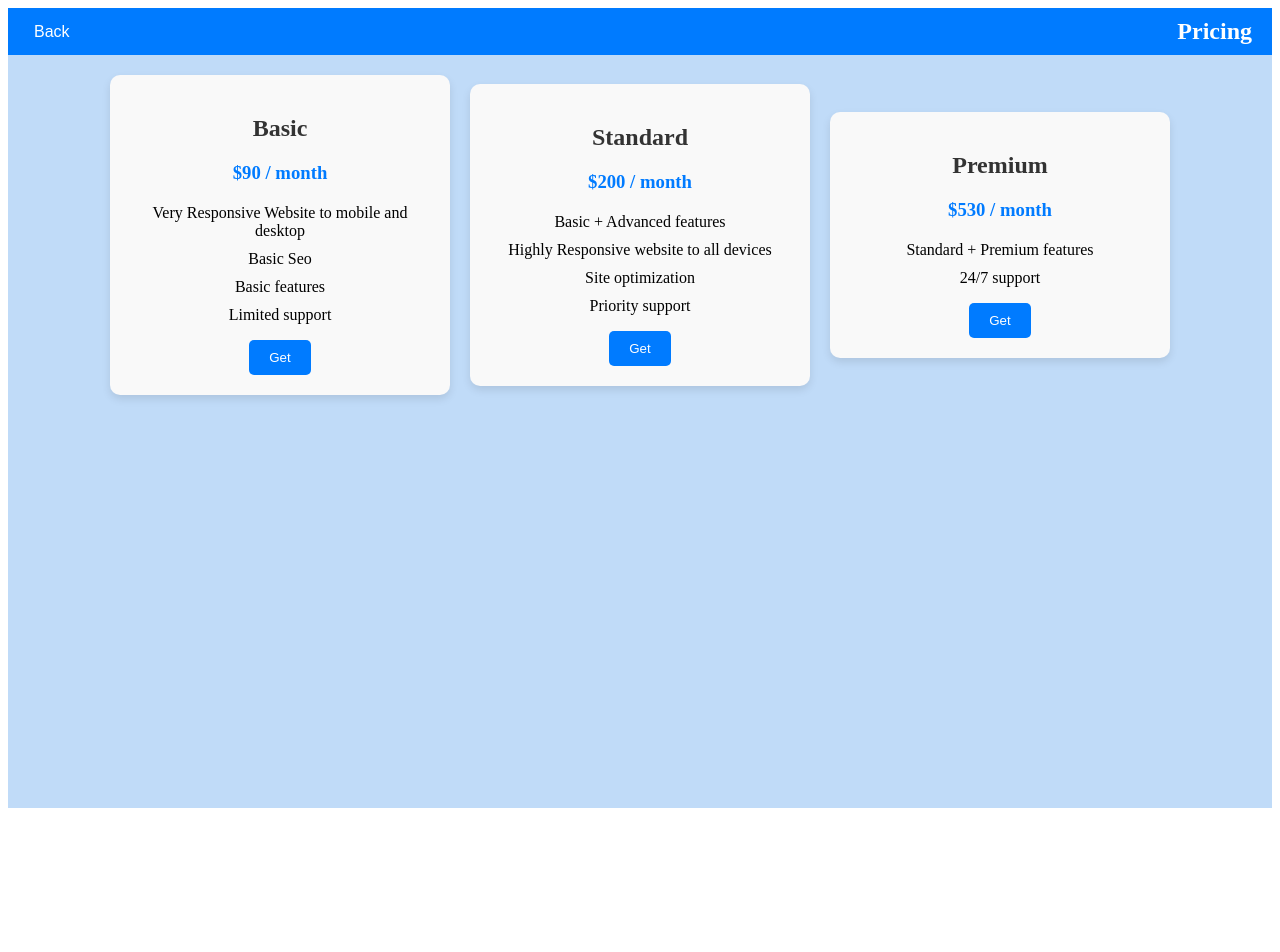
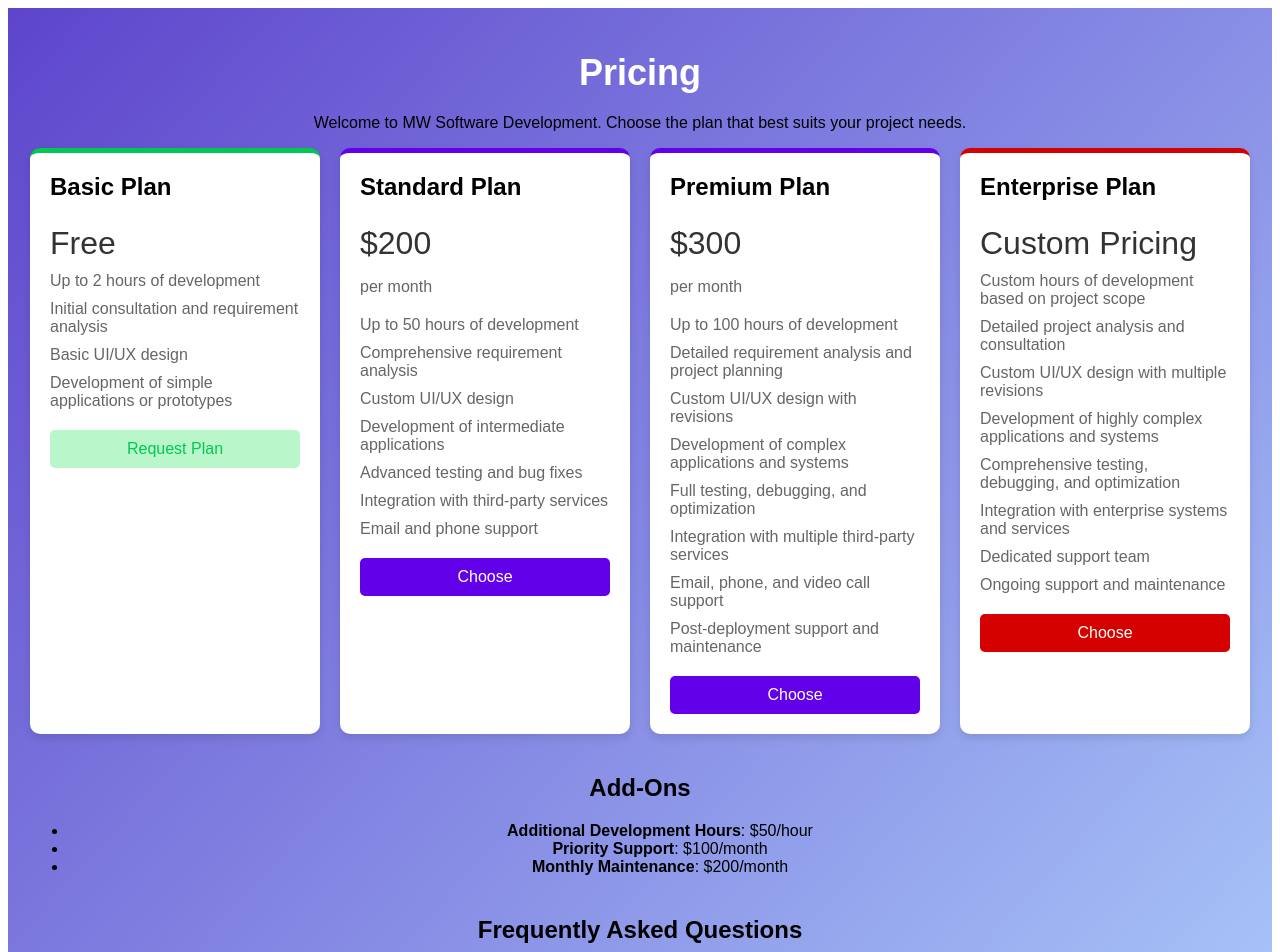
Before and after one commit to amuybar/portfolio-, a React (Create React App) app: page /pricing in a window 1280 px wide. Shown: the top 952 px of the page. Before the commit the page ends 816 px from the top, so only its background shows below. Built offline with nearby package versions, Linux system fonts and the light colour scheme.

Commit message:
Worked on Pricing and project pages

```diff
--- a/src/components/Projects.js
+++ b/src/components/Projects.js
@@ -1,7 +1,13 @@
 import React from 'react'
 import '../styles/Project.css';
+import { useNavigate } from 'react-router-dom';
 
 function Projects() {
+  const navigate=useNavigate();
+
+  const handleNavigate = () => {
+    navigate('/project')
+  };
   return (
     <section class="projects">
     <h2>See My Work in Action</h2>
@@ -22,7 +28,7 @@
         </a>
       </div>
       </div>
-    <a href="portfolio.html" class="view-all-button">View All Projects</a>
+    <button onClick={handleNavigate} class="view-all-button">View All Projects</button>
   </section>
   )
 }
--- a/src/index.js
+++ b/src/index.js
@@ -5,6 +5,7 @@
 
 import PricingPage from './otherpages/Pricing';
 import RequestPage from './otherpages/Send_request';
+import ProjectsPage from './otherpages/ProjectsPage';
 
 const Index = () => {
   return (
@@ -13,6 +14,7 @@
         <Route exact path="/" element={<App/>} />
         <Route exact path="/pricing" element={<PricingPage/>} />
         <Route path="/send-request" element={<RequestPage/>} />
+        <Route path='project' element={<ProjectsPage/>}/>
         <Route path="*" element={<h1>Page not found</h1>} />
       </Routes>
     </Router>
--- a/src/otherpages/Pricing.js
+++ b/src/otherpages/Pricing.js
@@ -1,65 +1,120 @@
-import React, { useState } from 'react';
-import '../styles/pricing.css'; // Make sure this path is correct
+import React from 'react';
+import '../styles/pricing.css';
 import { useNavigate } from 'react-router-dom';
 
 const PricingPage = () => {
-  const navigate=useNavigate();
+  const navigate = useNavigate();
 
   const handleGetButtonClick = () => {
-  navigate('/send-request')
+    navigate('/send-request')
   };
 
 
 
-  const handleBack = () => {
-    navigate('/');
-  };
-
-  // Sample data for each pricing tier
-  const pricingData = [
-    {
-      tier: 'Basic',
-      price: '$90',
-      services: ['Very Responsive Website to mobile and desktop','Basic Seo','Basic features', 'Limited support'],
-    },
-    {
-      tier: 'Standard',
-      price: '$200',
-      services: ['Basic + Advanced features', 'Highly Responsive website to all devices','Site optimization','Priority support'],
-    },
-    {
-      tier: 'Premium',
-      price: '$530',
-      services: ['Standard + Premium features', '24/7 support'],
-    },
-  ];
-
   return (
     <div className="pricing-page">
-    <nav className="navbar">
-      <button className="back-button" onClick={handleBack}>Back</button>
-      <h1 className="title">Pricing</h1>
-    </nav>
-    <div className="pricing-cards">
-      {pricingData.map((tier, index) => (
-        <div key={index} className="pricing-card">
-          <h2>{tier.tier}</h2>
-          <h3>{tier.price} / month</h3>
+      <h1>Pricing</h1>
+      <p>Welcome to MW Software Development. Choose the plan that best suits your project needs.</p>
+
+      <div className="pricing-cards">
+        <div className="pricing-card basic">
+          <h3>Basic Plan</h3>
+          <p className="price">Free</p>
           <ul>
-            {tier.services.map((service, index) => (
-              <li key={index}>{service}</li>
-            ))}
+            <li>Up to 2 hours of development</li>
+            <li>Initial consultation and requirement analysis</li>
+            <li>Basic UI/UX design</li>
+
+            <li>Development of simple applications or prototypes</li>
           </ul>
-          <button className="get-button" onClick={handleGetButtonClick}>
-            Get
-          </button>
+          <button onClick={handleGetButtonClick} className="btn current-plan">Request Plan</button>
         </div>
-      ))}
-   </div>
-</div>
+
+        <div className="pricing-card premium">
+          <h3>Standard Plan</h3>
+          <p className="price">$200</p>
+          <p className="per-month">per month</p>
+          <ul>
+            <li>Up to 50 hours of development</li>
+            <li>Comprehensive requirement analysis</li>
+            <li>Custom UI/UX design</li>
+            <li>Development of intermediate applications</li>
+            <li>Advanced testing and bug fixes</li>
+            <li>Integration with third-party services</li>
+            <li>Email and phone support</li>
+          </ul>
+          <button onClick={handleGetButtonClick}  className="btn choose">Choose</button>
+        </div>
+
+        <div className="pricing-card premium">
+          <h3>Premium Plan</h3>
+          <p className="price">$300</p>
+          <p className="per-month">per month</p>
+          <ul>
+            <li>Up to 100 hours of development</li>
+            <li>Detailed requirement analysis and project planning</li>
+            <li>Custom UI/UX design with revisions</li>
+            <li>Development of complex applications and systems</li>
+            <li>Full testing, debugging, and optimization</li>
+            <li>Integration with multiple third-party services</li>
+            <li>Email, phone, and video call support</li>
+            <li>Post-deployment support and maintenance</li>
+          </ul>
+          <button onClick={handleGetButtonClick}  className="btn choose">Choose</button>
+        </div>
+
+        <div className="pricing-card enterprise">
+          <h3>Enterprise Plan</h3>
+          <p className="price">Custom Pricing</p>
+          <ul>
+            <li>Custom hours of development based on project scope</li>
+            <li>Detailed project analysis and consultation</li>
+            <li>Custom UI/UX design with multiple revisions</li>
+            <li>Development of highly complex applications and systems</li>
+            <li>Comprehensive testing, debugging, and optimization</li>
+            <li>Integration with enterprise systems and services</li>
+            <li>Dedicated support team</li>
+            <li>Ongoing support and maintenance</li>
+          </ul>
+          <button onClick={handleGetButtonClick}  className="btn choose">Choose</button>
+        </div>
+      </div>
+
+      <div className="addons">
+        <h2>Add-Ons</h2>
+        <ul>
+          <li><strong>Additional Development Hours</strong>: $50/hour</li>
+          <li><strong>Priority Support</strong>: $100/month</li>
+          <li><strong>Monthly Maintenance</strong>: $200/month</li>
+        </ul>
+      </div>
+
+      <div className="faq">
+        <h2>Frequently Asked Questions</h2>
+        <div className="faq-item">
+          <h3>How do I know which plan is right for me?</h3>
+          <p>During our initial consultation, we'll help you identify the plan that best suits your project’s needs and budget.</p>
+        </div>
+        <div className="faq-item">
+          <h3>Can I upgrade my plan later?</h3>
+          <p>Yes, you can upgrade your plan at any time. We’ll adjust the pricing based on the additional services required.</p>
+        </div>
+        <div className="faq-item">
+          <h3>What if I need more than 100 hours of development?</h3>
+          <p>For projects requiring extensive development, we recommend our Enterprise Plan, which offers custom pricing based on your specific requirements.</p>
+        </div>
+        <div className="faq-item">
+          <h3>Do you offer post-deployment support?</h3>
+          <p>Yes, all plans include a basic level of post-deployment support. Additional support can be added as needed.</p>
+        </div>
+      </div>
+
+      <div className="get-started">
+        <h2>Get Started</h2>
+        <p>Ready to bring your project to life? <a href="#contact">Contact us</a> today to discuss your requirements and get a custom quote.</p>
+      </div>
+    </div>
   );
 };
 
-
-
 export default PricingPage;
--- /dev/null
+++ b/src/otherpages/ProjectsPage.js
@@ -0,0 +1,73 @@
+
+import React from 'react';
+import '../styles/ProjectsPage.css';
+
+const ProjectsPage = () => {
+  return (
+    <div className="projects-page">
+      <h1 className="title">Projects</h1>
+      <p className="quote">"You can do anything you set your mind to."<br />- I dont know who said it But someone did.</p>
+
+      <div className="projects-grid">
+        <div className="project-card">
+          <h2>About Us</h2>
+          <p>Good content is everything. In a world that is oversaturated with content, you'll learn from successful writers and bloggers how to create content that matters and resonates with your audience.</p>
+        </div>
+        <div className="project-image">
+        <a href="https://realeastatelisting.netlify.app/">
+          <img src="/images/real-estate.png" alt="Project 1 Thumbnail"/>
+          <h3>Real Estate Listing</h3>
+          <p>Continueing project of a  real estate listing</p>
+        </a>
+        </div>
+        <div className="project-card">
+          <h2>Our Strategy</h2>
+          <p>Sometimes the hardest part is knowing what to say and when to say it. At Lines, you'll get the downlow on how to craft retweetable messages, when to post content, and what platforms you should be using.</p>
+        </div>
+        <div className="project-image">
+        <a href="https://realeastatelisting.netlify.app/">
+          <img src="/images/real-estate.png" alt="Project 1 Thumbnail"/>
+          <h3>Real Estate Listing</h3>
+          <p>Continueing project of a  real estate listing</p>
+        </a>
+        </div>
+        <div className="project-card dark">
+          <h2>Our Mission</h2>
+          <p>Good content is everything. In a world that is oversaturated with content, you'll learn from successful writers and bloggers how to create content that matters and resonates with your audience.</p>
+        </div>
+        <div className="project-image">
+        <a href="https://realeastatelisting.netlify.app/">
+          <img src="/images/real-estate.png" alt="Project 1 Thumbnail"/>
+          <h3>Real Estate Listing</h3>
+          <p>Continueing project of a  real estate listing</p>
+        </a>
+        </div>
+        <div className="project-image">
+        <a href="https://realeastatelisting.netlify.app/">
+          <img src="/images/real-estate.png" alt="Project 1 Thumbnail"/>
+          <h3>Real Estate Listing</h3>
+          <p>Continueing project of a  real estate listing</p>
+        </a>
+        </div>
+        <div className="project-image">
+        <a href="https://realeastatelisting.netlify.app/">
+          <img src="/images/real-estate.png" alt="Project 1 Thumbnail"/>
+          <h3>Real Estate Listing</h3>
+          <p>Continueing project of a  real estate listing</p>
+        </a>
+        </div>
+        <div className="project-image">
+        <a href="https://realeastatelisting.netlify.app/">
+          <img src="/images/real-estate.png" alt="Project 1 Thumbnail"/>
+          <h3>Real Estate Listing</h3>
+          <p>Continueing project of a  real estate listing</p>
+        </a>
+        </div>
+      </div>
+
+
+    </div>
+  );
+};
+
+export default ProjectsPage;
--- /dev/null
+++ b/src/styles/ProjectsPage.css
@@ -0,0 +1,192 @@
+.projects-page {
+  font-family: Arial, sans-serif;
+  padding: 20px;
+  background-color: #ffd700;
+  text-align: center;
+}
+
+.title {
+  font-size: 36px;
+  margin-bottom: 10px;
+  color: #000;
+}
+
+.quote {
+  font-size: 18px;
+  margin-bottom: 40px;
+  color: #000;
+}
+
+.projects-grid {
+  display: grid;
+  grid-template-columns: repeat(3, 1fr);
+  gap: 20px;
+  max-width: 1200px;
+  margin: 0 auto;
+}
+
+.project-card, .project-image {
+  background-color: #fff;
+  border: 1px solid #000;
+  padding: 20px;
+  border-radius: 10px;
+  display: flex;
+  flex-direction: column;
+  justify-content: center;
+  align-items: center;
+}
+
+.project-card h2 {
+  font-size: 24px;
+  margin-bottom: 10px;
+}
+
+.project-card p {
+  font-size: 16px;
+  color: #333;
+}
+
+.project-card.dark {
+  background-color: #000;
+  color: #fff;
+}
+
+.project-card.dark p {
+  color: #ddd;
+}
+
+.project-image a {
+  text-decoration: none;
+  color: inherit;
+  display: flex;
+  flex-direction: column;
+  align-items: center;
+}
+
+.project-image img {
+  width: 100%;
+  height: auto;
+  border-radius: 10px;
+  margin-bottom: 10px;
+}
+
+.project-image h3 {
+  font-size: 20px;
+  margin: 10px 0;
+}
+
+.project-image p {
+  font-size: 14px;
+  color: #555;
+}
+
+.image-credit {
+  margin-top: 40px;
+  font-size: 14px;
+}
+
+.image-credit a {
+  color: #000;
+  text-decoration: none;
+}
+
+.image-credit a:hover {
+  text-decoration: underline;
+}
+
+/* Responsive styles */
+@media (max-width: 1024px) {
+  .projects-grid {
+    grid-template-columns: 1fr;
+    gap: 10px;
+  }
+
+  .title {
+    font-size: 32px;
+  }
+
+  .quote {
+    font-size: 20px;
+  }
+
+  .project-card h2 {
+    font-size: 22px;
+  }
+
+  .project-card p {
+    font-size: 19px;
+  }
+
+  .project-image h3 {
+    font-size: 18px;
+  }
+
+  .project-image p {
+    font-size: 17px;
+  }
+}
+
+@media (max-width: 768px) {
+  .projects-grid {
+    grid-template-columns: 1fr;
+    gap: 10px;
+  }
+
+  .title {
+    font-size: 32px;
+  }
+
+  .quote {
+    font-size: 20px;
+  }
+
+  .project-card h2 {
+    font-size: 22px;
+  }
+
+  .project-card p {
+    font-size: 19px;
+  }
+
+  .project-image h3 {
+    font-size: 18px;
+  }
+
+  .project-image p {
+    font-size: 17px;
+  }
+}
+
+@media (max-width: 480px) {
+  .projects-grid {
+    grid-template-columns: 1fr;
+    gap: 5px;
+  }
+
+  .title {
+    font-size: 32px;
+  }
+
+  .quote {
+    font-size: 20px;
+  }
+
+  .project-card h2 {
+    font-size: 22px;
+  }
+
+  .project-card p {
+    font-size: 19px;
+  }
+
+  .project-image h3 {
+    font-size: 18px;
+  }
+
+  .project-image p {
+    font-size: 17px;
+  }
+  .projects-page {
+    padding: 10px;
+  }
+}
--- a/src/styles/pricing.css
+++ b/src/styles/pricing.css
@@ -1,94 +1,119 @@
-.pricing-page{
-  background-color: #c0dbf8;
+.pricing-page {
+  font-family: Arial, sans-serif;
+  padding: 20px;
   margin: 0;
-  padding: 0;
-  min-height: 100vh;
-  height: 100%;
-
-}
-/* pricing.css */
-
-/* Navbar styles */
-.navbar {
-  background-color: #007bff;
-  color: #fff;
-  padding: 10px 20px;
-  display: flex;
-  justify-content: space-between;
-  align-items: center;
+  text-align: center;
+  background: linear-gradient(to bottom right, #5e45cc, #b3d9ff);
 }
 
-.back-button {
-  background-color: transparent;
-  color: #fff;
+.pricing-page h1 {
+  font-size: 36px;
+  margin-bottom: 20px;
+  color: #ffffff;
+}
+
+.pricing-cards {
+  display: flex;
+  justify-content: center;
+  gap: 20px;
+}
+
+.pricing-card {
+  background-color: white;
+  border-radius: 10px;
+  padding: 20px;
+  width: 250px;
+  box-shadow: 0 4px 8px rgba(0, 0, 0, 0.1);
+  text-align: left;
+  position: relative;
+}
+
+.pricing-card h3 {
+  margin-top: 0;
+  font-size: 24px;
+}
+
+.price {
+  font-size: 32px;
+  color: #333;
+  margin: 10px 0;
+}
+
+.per-month {
+  font-size: 16px;
+  color: #666;
+  margin-bottom: 20px;
+}
+
+.pricing-card ul {
+  list-style: none;
+  padding: 0;
+  margin: 0 0 20px 0;
+}
+
+.pricing-card ul li {
+  margin-bottom: 10px;
+  color: #666;
+}
+
+.btn {
+  display: block;
+  width: 100%;
+  padding: 10px;
   border: none;
+  border-radius: 5px;
   font-size: 16px;
   cursor: pointer;
 }
 
-.title {
-  margin: 0;
+.basic {
+  border-top: 5px solid #00c853;
 }
 
-/* Pricing cards styles */
-.pricing-cards {
-  display: flex;
-  justify-content: center;
-  align-items: center;
-  gap: 20px;
-  flex-wrap: wrap;
-  padding: 20px;
+.basic .btn {
+  background-color: #00c853;
+  color: white;
 }
 
-.pricing-card {
-  background-color: #f9f9f9;
-  border-radius: 10px;
-  box-shadow: 0 4px 8px rgba(0, 0, 0, 0.1);
-  padding: 20px;
-  width: 300px;
-  text-align: center;
+.basic .btn.current-plan {
+  background-color: #b9f6ca;
+  color: #00c853;
+  cursor: default;
 }
 
-.pricing-card h2 {
-  color: #333;
+.premium {
+  border-top: 5px solid #6200ea;
 }
 
-.pricing-card h3 {
-  color: #007bff;
+.premium .btn {
+  background-color: #6200ea;
+  color: white;
+}
+
+.enterprise {
+  border-top: 5px solid #d50000;
+}
+
+.enterprise .btn {
+  background-color: #d50000;
+  color: white;
+}
+
+.addons,
+.faq,
+.get-started {
+  margin-top: 40px;
+}
+
+.addons ul, .faq .faq-item {
   margin-bottom: 20px;
 }
 
-.pricing-card ul {
-  list-style-type: none;
-  padding: 0;
+.get-started a {
+  color: #007bff;
+  text-decoration: none;
 }
 
-.pricing-card ul li {
-  margin-bottom: 10px;
+.get-started a:hover {
+  text-decoration: underline;
 }
-
-.get-button {
-  background-color: #007bff;
-  color: #fff;
-  border: none;
-  border-radius: 5px;
-  padding: 10px 20px;
-  cursor: pointer;
-  transition: background-color 0.3s;
-}
-
-.get-button:hover {
-  background-color: #0056b3;
-}
-
-/* Media query for smaller screens */
-@media (max-width: 768px) {
-  .pricing-cards {
-    flex-direction: column;
-  }
-
-  .pricing-card {
-    width: 100%;
-  }
-
-}
```
Also changed, not shown: public/images/pbg.avif (added).
